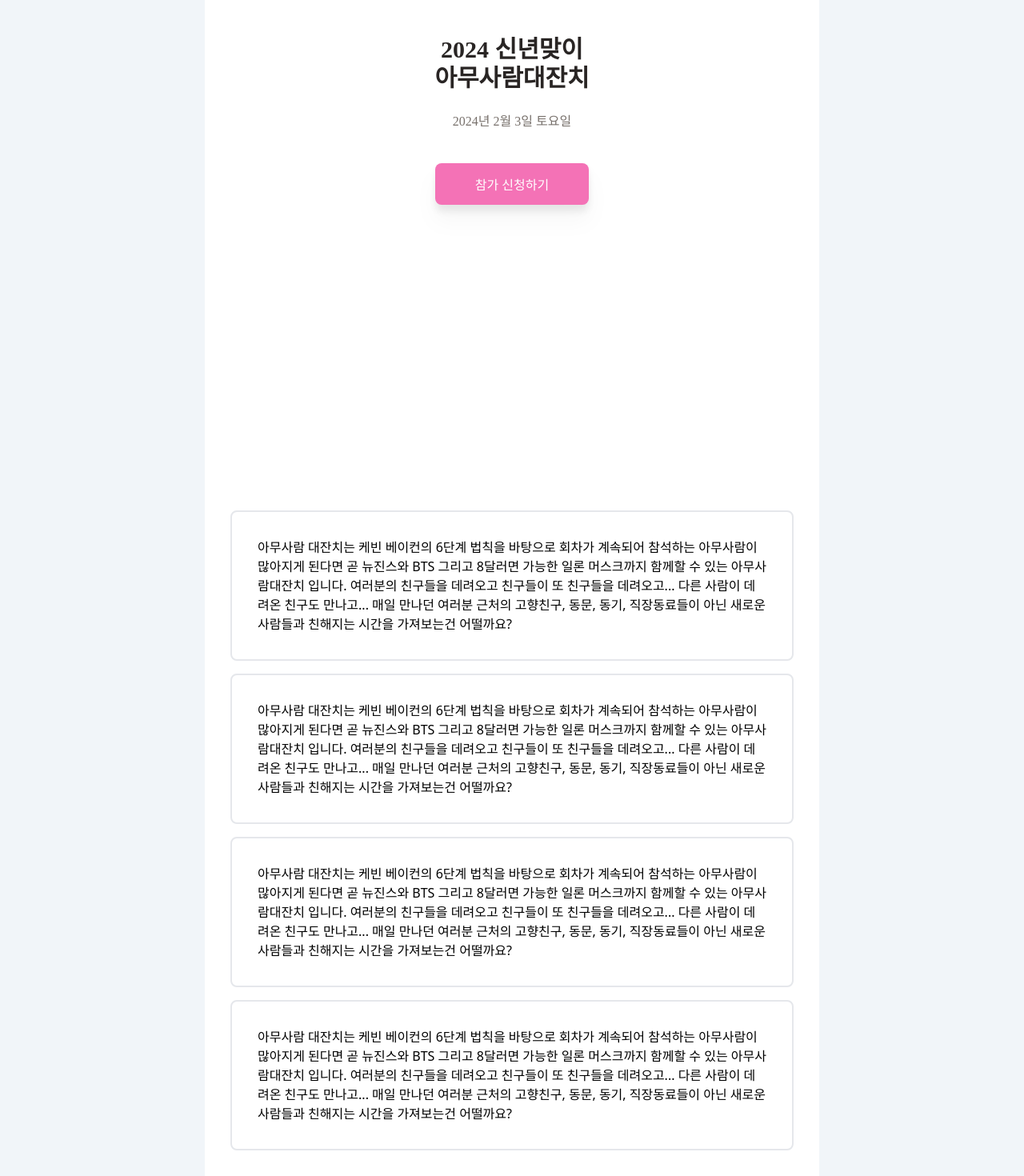
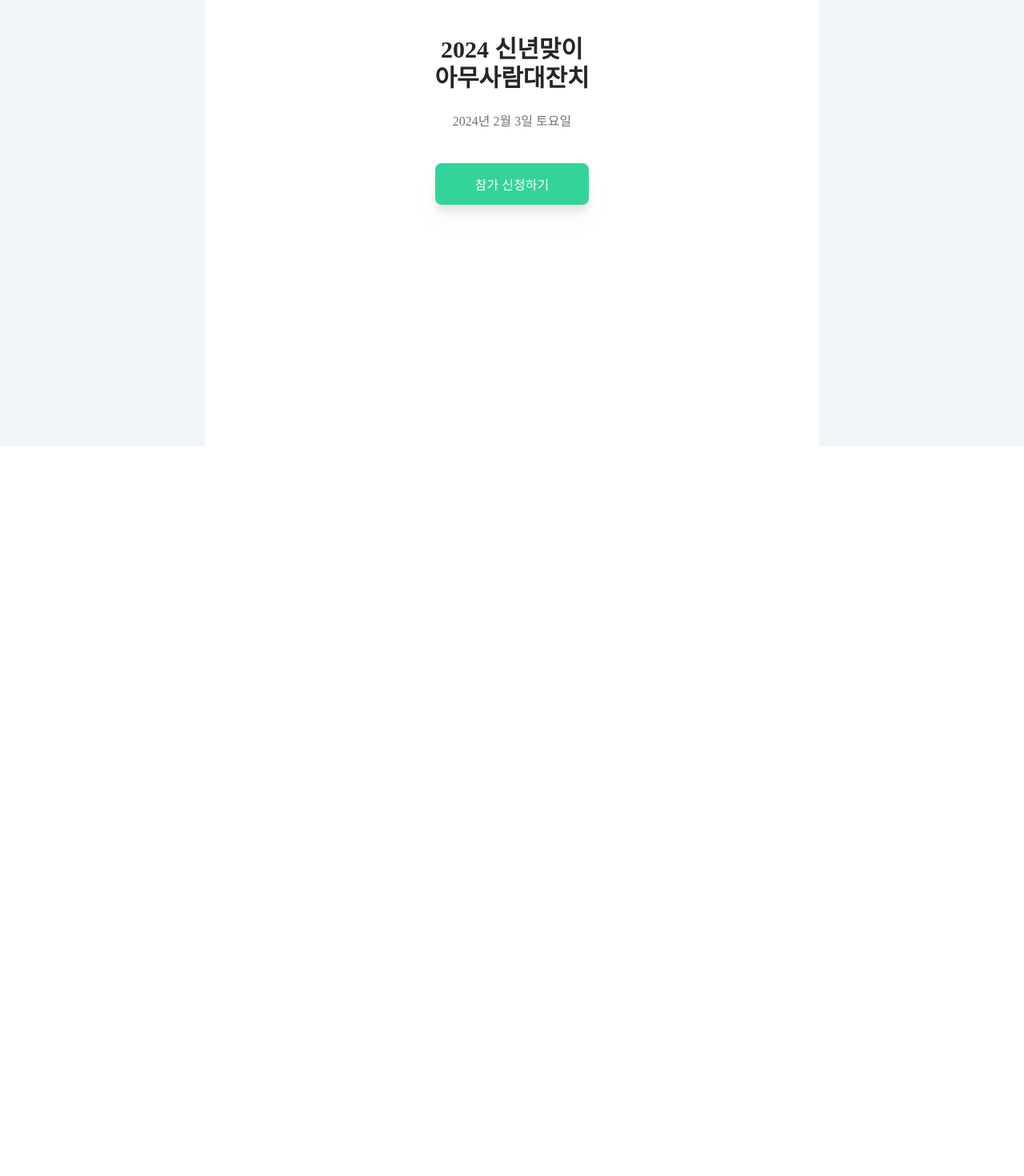
Before and after one commit to Todari/amsr, a React (Create React App) app in the folder client/: page / in a window 1280 px wide. Shown: the part 242-1712 px from the top of the page at 80% size. After the commit the page ends 800 px from the top, so only its background shows below. Built offline with nearby package versions, Linux system fonts and the light colour scheme; a web font is replaced by a local one.

Commit message:
design: primary color 변경 및 applySelectButton 선택 디자인 변경

```diff
--- a/client/src/components/AmsrButton.tsx
+++ b/client/src/components/AmsrButton.tsx
@@ -6,7 +6,7 @@ type buttonState = {
 
 const AmsrButton = ({ title }: buttonState) => {
   return (
-    <motion.div className=' w-48 pt-4 pb-3 rounded-lg flex justify-center inset-0 bg-pink-400 drop-shadow-xl'
+    <motion.div className=' w-48 pt-4 pb-3 rounded-lg flex justify-center inset-0 bg-emerald-400 drop-shadow-xl'
       whileHover={{
         scale: 1.05,
         transition: { duration: 0.2 }
--- a/client/src/components/ApplyInputField.tsx
+++ b/client/src/components/ApplyInputField.tsx
@@ -27,7 +27,7 @@ const ApplyInputField = ({ title, name, placeholder, value, isError, handleChang
           value={value}
           onChange={handleChange}
         />
-        <div className="text-rose-500">
+        <div className="pt-1 text-rose-500 text-sm">
           {STRING.applyInputErrorPrefix}{title}{STRING.applyInputErrorSuffix}
         </div>
       </div>
--- a/client/src/components/ApplySelectButton.tsx
+++ b/client/src/components/ApplySelectButton.tsx
@@ -8,12 +8,12 @@ type ApplySelectButtonProp = {
 const ApplySelectButton = ({ prop, active }: ApplySelectButtonProp) => {
   if (active === true) {
     return (
-      <motion.div className='relative bg-pink-300 rounded-lg h-12 flex justify-center items-center'
+      <motion.div className='relative border-2 border-emerald-400 rounded-lg h-12 flex justify-center items-center'
         whileTap={{
           scale: 0.95,
           transition: { duration: 0.1 }
         }}>
-        <div className='absolute pt-1 text-l text-bold text-center text-white align-middle font-BMDOHYUN'>
+        <div className='absolute pt-1 text-l text-bold text-center text-emerald-400 align-middle font-BMDOHYUN'>
           {prop}
         </div>
       </motion.div>
--- a/client/src/components/Header.tsx
+++ b/client/src/components/Header.tsx
@@ -20,7 +20,7 @@ const Header = () => {
       </motion.div>
     </div>
     <div className='basis-1/4 h-full py-3.5'>
-      <motion.div className='bg-pink-400 h-full rounded-lg flex items-center justify-center' onClick={goApply}
+      <motion.div className='bg-emerald-400 h-full rounded-lg flex items-center justify-center' onClick={goApply}
         whileTap={{
           scale: 0.95,
           transition: { duration: 0.1 }
--- a/client/src/pages/Main.tsx
+++ b/client/src/pages/Main.tsx
@@ -4,36 +4,6 @@ const Main = () => {
   return (
     <div>
       <MainLanding />
-      <div className="pt-20 p-8 space-y-4">
-        <div className="border-2 rounded-lg">
-          <div className="m-8">
-            아무사람 대잔치는 케빈 베이컨의 6단계 법칙을 바탕으로 회차가 계속되어 참석하는 아무사람이 많아지게 된다면 곧 뉴진스와 BTS 그리고 8달러면 가능한 일론 머스크까지 함께할 수 있는 아무사람대잔치 입니다.
-            여러분의 친구들을 데려오고 친구들이 또 친구들을 데려오고... 다른 사람이 데려온 친구도 만나고...
-            매일 만나던 여러분 근처의 고향친구, 동문, 동기, 직장동료들이 아닌 새로운 사람들과 친해지는 시간을 가져보는건 어떨까요?
-          </div>
-        </div>
-        <div className="border-2 rounded-lg">
-          <div className="m-8">
-            아무사람 대잔치는 케빈 베이컨의 6단계 법칙을 바탕으로 회차가 계속되어 참석하는 아무사람이 많아지게 된다면 곧 뉴진스와 BTS 그리고 8달러면 가능한 일론 머스크까지 함께할 수 있는 아무사람대잔치 입니다.
-            여러분의 친구들을 데려오고 친구들이 또 친구들을 데려오고... 다른 사람이 데려온 친구도 만나고...
-            매일 만나던 여러분 근처의 고향친구, 동문, 동기, 직장동료들이 아닌 새로운 사람들과 친해지는 시간을 가져보는건 어떨까요?
-          </div>
-        </div>
-        <div className="border-2 rounded-lg">
-          <div className="m-8">
-            아무사람 대잔치는 케빈 베이컨의 6단계 법칙을 바탕으로 회차가 계속되어 참석하는 아무사람이 많아지게 된다면 곧 뉴진스와 BTS 그리고 8달러면 가능한 일론 머스크까지 함께할 수 있는 아무사람대잔치 입니다.
-            여러분의 친구들을 데려오고 친구들이 또 친구들을 데려오고... 다른 사람이 데려온 친구도 만나고...
-            매일 만나던 여러분 근처의 고향친구, 동문, 동기, 직장동료들이 아닌 새로운 사람들과 친해지는 시간을 가져보는건 어떨까요?
-          </div>
-        </div>
-        <div className="border-2 rounded-lg">
-          <div className="m-8">
-            아무사람 대잔치는 케빈 베이컨의 6단계 법칙을 바탕으로 회차가 계속되어 참석하는 아무사람이 많아지게 된다면 곧 뉴진스와 BTS 그리고 8달러면 가능한 일론 머스크까지 함께할 수 있는 아무사람대잔치 입니다.
-            여러분의 친구들을 데려오고 친구들이 또 친구들을 데려오고... 다른 사람이 데려온 친구도 만나고...
-            매일 만나던 여러분 근처의 고향친구, 동문, 동기, 직장동료들이 아닌 새로운 사람들과 친해지는 시간을 가져보는건 어떨까요?
-          </div>
-        </div>
-      </div>
     </div>)
 }
 
```
